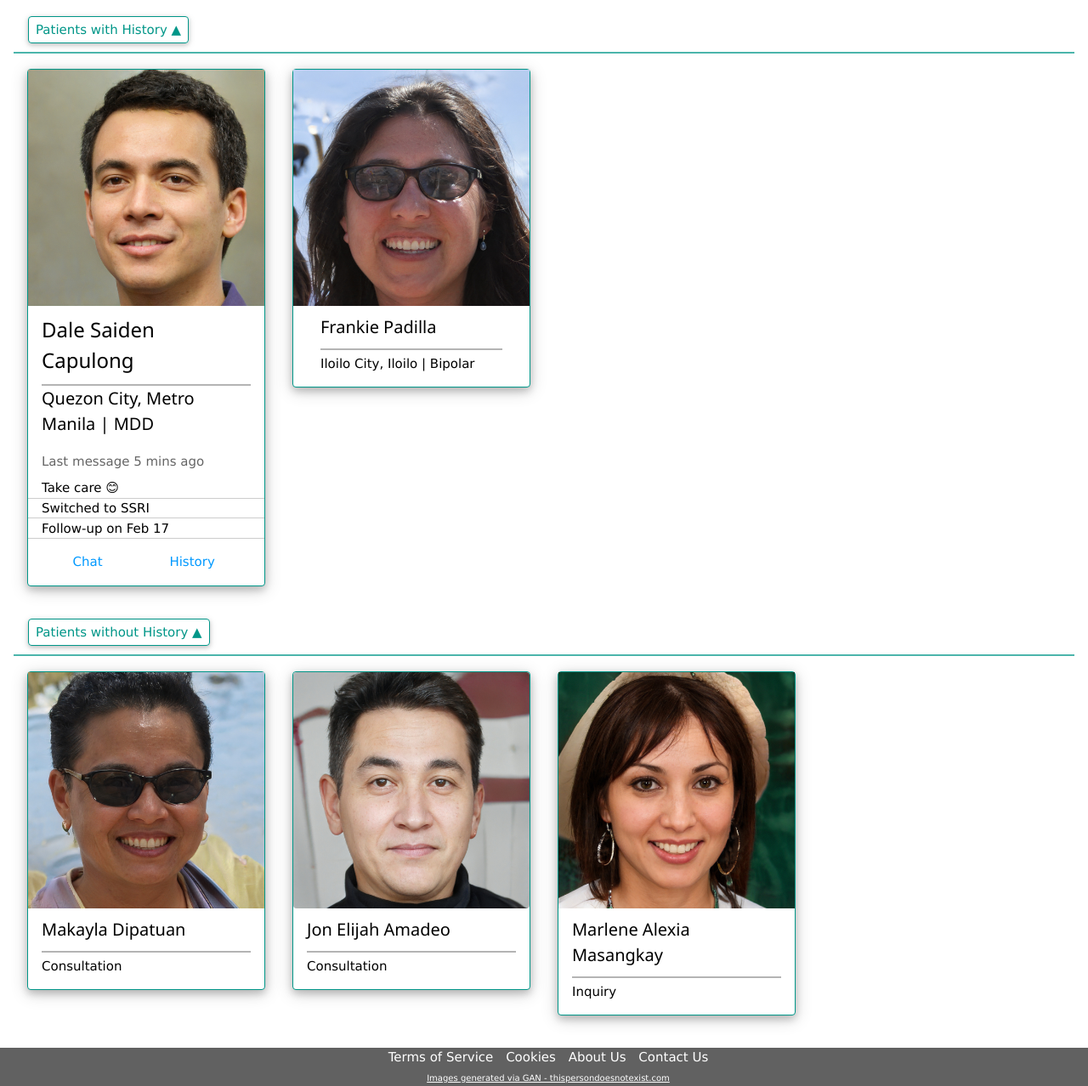
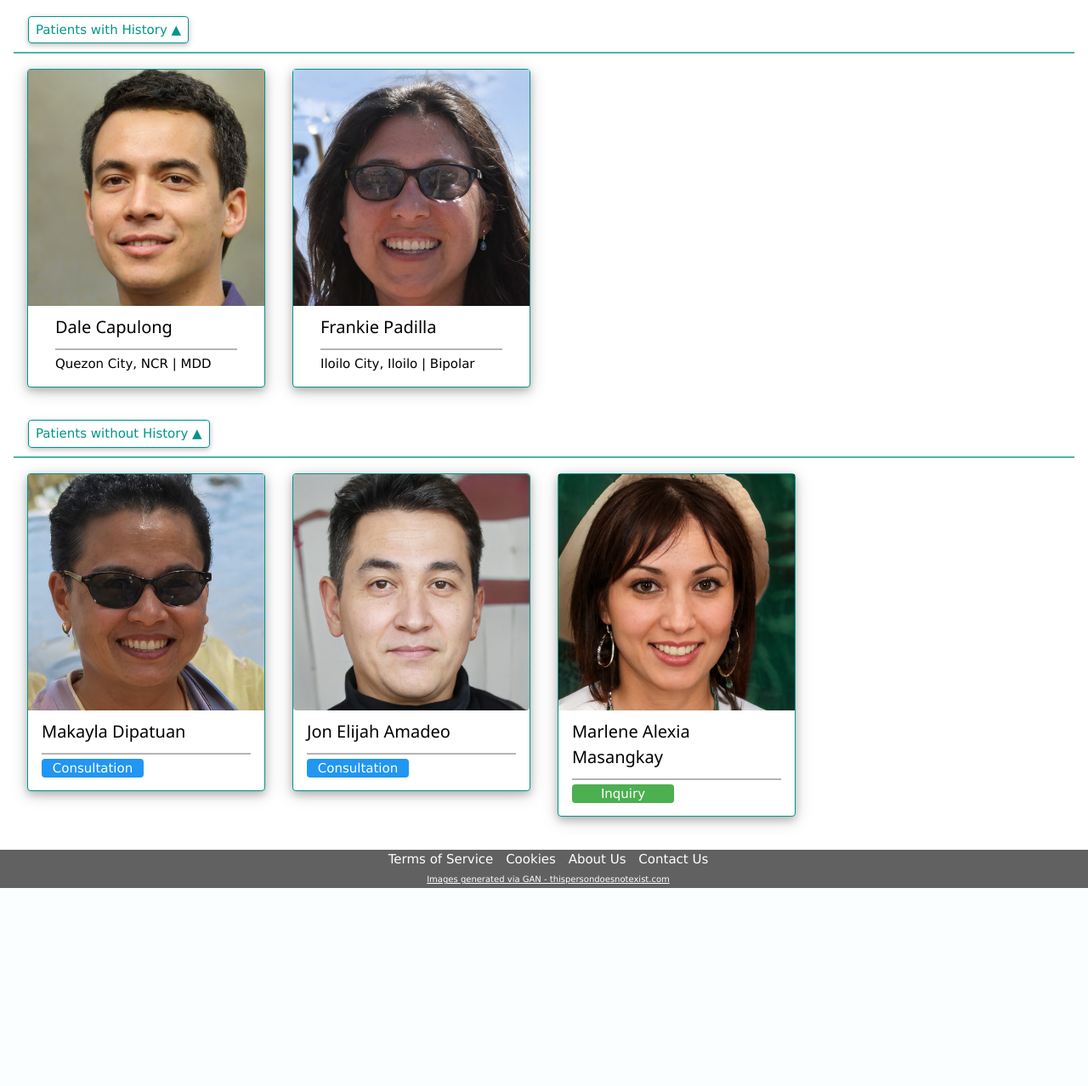
Before and after one commit to skgaribay/InTeleGent, a Django app: page /dashboard/ in a window 1280 px wide. Shown: the part 136-1414 px from the top of the page at 85% size. After the commit the page ends 1181 px from the top, so only its background shows below. Run offline with Django 4.2, Linux system fonts and the light colour scheme; some web fonts are replaced.

Commit message:
Some animation and aesthetics

```diff
--- a/templates/patient_dash.html
+++ b/templates/patient_dash.html
@@ -42,11 +42,29 @@
     <div id="div_whis" class="w3-row" style="margin-bottom: 30px;">
         <!-- Patient 1-->
         <div class="w3-col m3 l3 w3-padding" >
-            <div id="div_pat1" class="w3-card-4 w3-white w3-border w3-border-teal w3-round-medium">
+
+            <!-- Ungrown Patient card -->
+            <div id="div_pat0" class="w3-card-4 w3-white w3-border w3-border-teal w3-round-medium" style="display: block;" onclick="grow_onhover()">
                 {% load static %}
                 <img src="{% static 'images/p3.jpg' %}" alt="Patient" style="width:100%;">
 
+                <!-- Minimal information -->
+                <div class="w3-container">
+                    <div class="w3-container">
+                        <h4 style="margin-bottom: -10px;">Dale Capulong</h4>
+                        <hr style="margin-bottom: -10px; height:2px;border-width:0;color:#b4b4b4;background-color: #b4b4b4">
+                        <p>Quezon City, NCR | MDD</p>
+                    </div>
+                </div>
 
+            </div>
+
+            <!-- Full grown Patient card -->
+            <div id="div_pat1" class="w3-card-4 w3-white w3-border w3-border-teal w3-round-medium" style="display: none;" onclick="grow_onhover()">
+                {% load static %}
+                <img src="{% static 'images/p3.jpg' %}" alt="Patient" style="width:100%;">
+
+                <!-- Minimal information -->
                 <div class="w3-container">
                   <h3 style="margin-bottom: -10px;">Dale Saiden Capulong</h3>
                     <hr style="margin-bottom: -10px; height:2px;border-width:0;color:#b4b4b4;background-color: #b4b4b4">
@@ -104,7 +122,7 @@
                 <div class="w3-container">
                     <h4 style="margin-bottom: -10px;">Makayla Dipatuan</h4>
                     <hr style="margin-bottom: -10px; height:2px;border-width:0;color:#b4b4b4;background-color: #b4b4b4">
-                    <p>Consultation</p>
+                    <p class="w3-blue w3-round w3-center" style="width: 120px;">Consultation</p>
                 </div>
             </div>
         </div>
@@ -117,7 +135,7 @@
                 <div class="w3-container">
                     <h4 style="margin-bottom: -10px;">Jon Elijah Amadeo</h4>
                     <hr style="margin-bottom: -10px; height:2px;border-width:0;color:#b4b4b4;background-color: #b4b4b4">
-                    <p style="">Consultation</p>
+                    <p class="w3-blue w3-round w3-center" style="width: 120px;">Consultation</p>
                 </div>
             </div>
         </div>
@@ -130,7 +148,7 @@
                 <div class="w3-container ">
                   <h4 style="margin-bottom: -10px;">Marlene Alexia Masangkay</h4>
                   <hr style="margin-bottom: -10px; height:2px;border-width:0;color:#b4b4b4;background-color: #b4b4b4">
-                  <p>Inquiry</p>
+                  <p class="w3-green w3-round w3-center" style="width: 120px;">Inquiry</p>
                 </div>
             </div>
         </div>
@@ -162,6 +180,23 @@
             x.style.display = "none";
         }
     }
+
+    // Function to change patient card on hover
+    function grow_onhover() {
+        var x = document.getElementById("div_pat0");
+        var y = document.getElementById("div_pat1");
+
+        if (x.style.display === "block" && y.style.display === "none") {
+            x.style.display = "none";
+            y.style.display = "block";
+        } else {
+            x.style.display = "block";
+            y.style.display = "none";
+        }
+
+        console.log("Hello world!");
+    }
+
 </script>
 
 <!-- Footer -->
```
